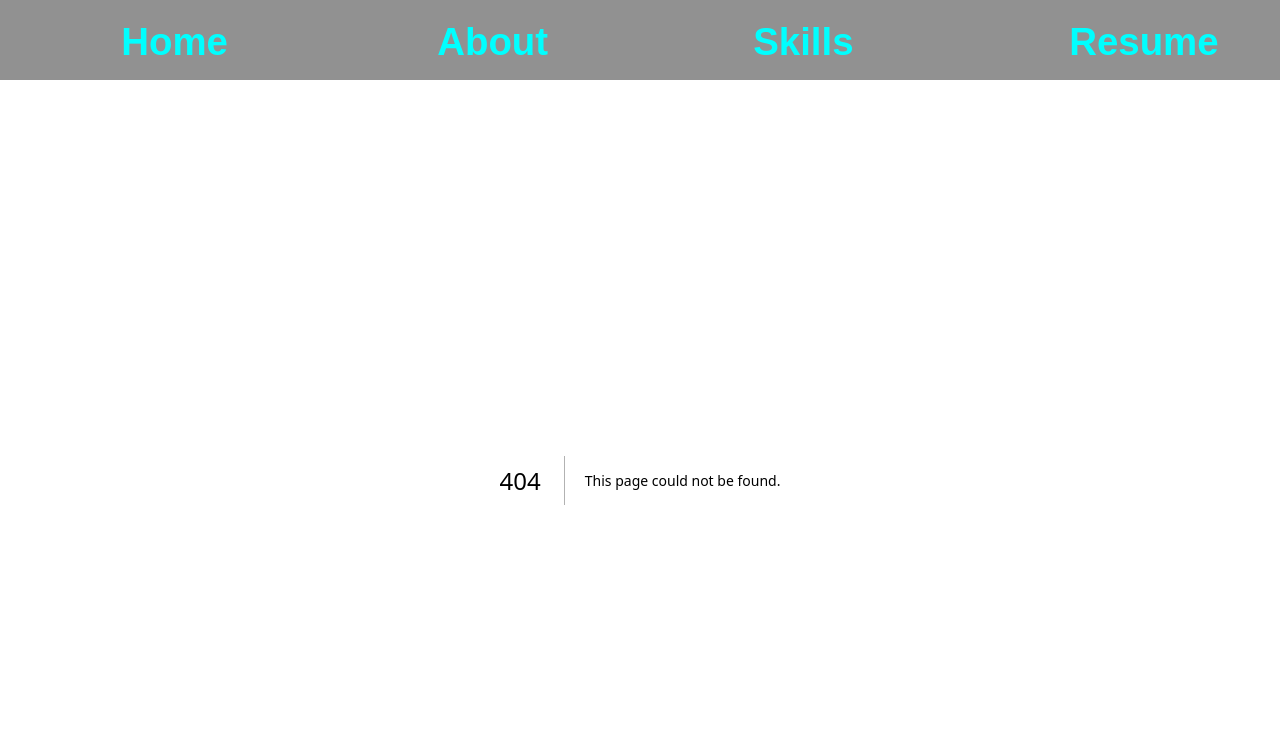
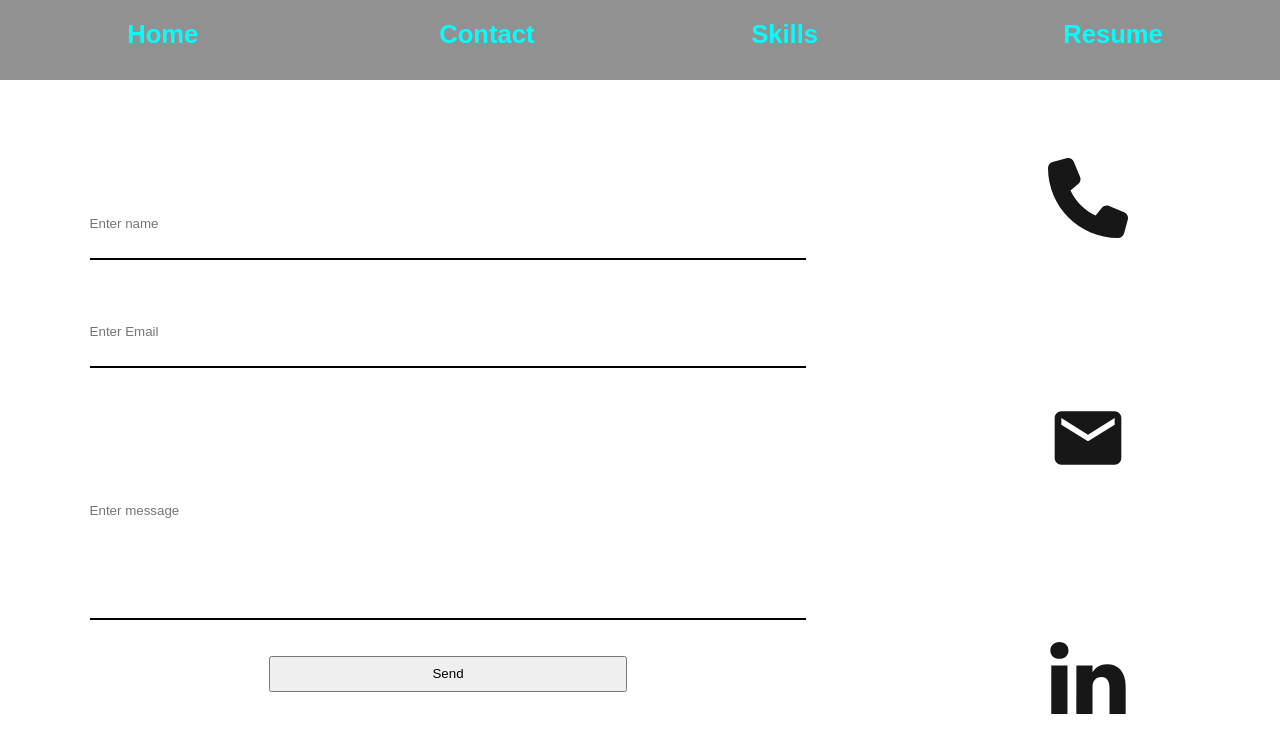
Before and after one commit to vishal730466/Portfolio, a Next.js app: page /Contact in a window 1280 px wide. Before the commit this address had no page. Shown: the top 752 px of the page. Built offline with nearby package versions, Linux system fonts and the light colour scheme.

Commit message:
Contact page added

```diff
--- /dev/null
+++ b/src/app/Contact/page.js
@@ -0,0 +1,56 @@
+"use client"
+import React, { useState, useEffect } from 'react'
+import { FaPhone } from "react-icons/fa6";
+import { MdEmail } from "react-icons/md";
+import { TfiLinkedin } from "react-icons/tfi";
+import "./style.css"
+
+const Contact = () => {
+    const [name, setname] = useState("")
+    const [Email, setEmail] = useState("")
+    const [message, setmessage] = useState("")
+
+    const [width, setwidth] = useState(1000)
+    useEffect(() => {
+        if (window) {
+            setwidth(window.innerWidth)
+        }
+    }, [width])
+
+    if (width > 450) {
+
+
+        return (
+            <div className='container'>
+                <div className='message_container'>
+                    <input className='name' type='text' placeholder='Enter name' value={name} onChange={((e) => setname(e.target.value))}></input>
+                    <input className='name' type='text' placeholder='Enter Email' value={Email} onChange={(e) => setEmail(e.target.value)}></input>
+                    <input className='message' type='text' placeholder='Enter message' value={message} onChange={(e) => setmessage(e.target.value)}></input>
+                    <button className='btn'>Send</button>
+                </div>
+                <div className='icons'>
+                    <a href='tel:+917304669130'>  <FaPhone style={{ fontSize: "10vh" }} />  </a>
+                    <a target='_blank' href='mailto:vishalingle98765@gmail.com' ><MdEmail style={{ fontSize: "10vh" }} /> </a>
+                    <a target='_blank' href='https://www.linkedin.com/in/vishal-ingle-298921335/ '> <TfiLinkedin style={{ fontSize: "10vh" }} /> </a>
+                </div>
+            </div>
+        )
+    } else {
+        return <div className='mob_container'>
+            <div className='mob_message_container'>
+                <input className='mob_name' type='text' placeholder='Enter name' value={name} onChange={((e) => setname(e.target.value))}></input>
+                <input className='mob_name' type='text' placeholder='Enter Email' value={Email} onChange={(e) => setEmail(e.target.value)}></input>
+                <input className='mob_message' type='text' placeholder='Enter message' value={message} onChange={(e) => setmessage(e.target.value)}></input>
+                <button className='mob_btn'>Send</button>
+            </div>
+            <div className='mob_icons'>
+                <a href='tel:+917304669130'> <FaPhone style={{ fontSize: "10vw" }} /> </a>
+                <a href='mailto:vishalingle98765@gmail.com'>   <MdEmail style={{ fontSize: "10vw" }} />    </a>
+                <a target='_blank' href='https://www.linkedin.com/in/vishal-ingle-298921335/ '> <TfiLinkedin style={{ fontSize: "10vw" }} /> </a>
+            </div>
+        </div>
+    }
+}
+
+
+export default Contact
--- /dev/null
+++ b/src/app/Contact/style.css
@@ -0,0 +1,106 @@
+.container {
+    height: 90vh;
+    width: 100vw;
+    display: flex;
+}
+
+.mob_container {
+    height: 90vh;
+    width: 100vw;
+    display: flex;
+    flex-direction: column;
+
+}
+
+.message_container {
+    width: 70%;
+    height: 100%;
+    display: flex;
+    flex-direction: column;
+    justify-content: center;
+    align-items: center;
+    /* border: 2px solid; */
+}
+
+.mob_message_container {
+    width: 100%;
+    height: 60%;
+    display: flex;
+    flex-direction: column;
+    justify-content: center;
+    align-items: center;
+    /* border: 2px solid; */
+}
+
+.icons {
+    height: 100%;
+    width: 30%;
+    /* border: 2px solid; */
+    display: flex;
+    flex-direction: column;
+    justify-content: space-around;
+    align-items: center;
+}
+
+.mob_icons {
+    height: 20%;
+    width: 100%;
+    /* border: 2px solid;  */
+    display: flex;
+    flex-direction: row;
+    justify-content: space-around;
+    align-items: center;
+    margin-top: 3vh;
+}
+
+.name {
+    height: 10%;
+    width: 80%;
+    margin: 2%;
+    /* border-radius: 5%; */
+}
+
+.mob_name {
+    height: 10%;
+    width: 80%;
+    margin: 5%;
+}
+
+.message {
+    height: 30%;
+    width: 80%;
+    margin: 2%;
+}
+
+.mob_message {
+    height: 15%;
+    width: 80%;
+    margin: 5%;
+}
+
+.btn {
+    height: 5%;
+    width: 40%;
+    margin: 2%;
+}
+
+.mob_btn {
+    height: 6.5%;
+    width: 60%;
+    margin: 5%;
+}
+
+ input {
+    border: none;
+    border-bottom: 2px solid;
+    transition: border-color 0.3s ease;
+    background-color: transparent;
+
+}
+
+ input:focus {
+    /* border: none; */
+    outline: none;
+    border-bottom: 4px solid rgb(12, 45, 89);
+    box-shadow: 0px 0px 0px -2px rgba(0, 0, 255, 0.75);
+}
--- a/src/app/about/page.js
+++ b/src/app/about/page.js
@@ -7,14 +7,12 @@ const About = () => {
          <div className='card'>
             <p>10th Standard</p>
             <p>SSC board </p>
-            <p> N.M.M.C. , Navi mumbai</p>
             <p>Percentage 78 </p>
          </div>
          <div className='card'>
             <p>12th Standard</p>
             <p>Commerce </p>
-            <p> K.B.P. college , Navi mumbai</p>
-            <p>Percentage  </p>
+            <p>Percentage  58</p>
          </div>
          <div className='card'>
             <p>Graduation</p>
--- a/src/app/globals.css
+++ b/src/app/globals.css
@@ -80,7 +80,7 @@ a {
   border: 2px solid rgb(34, 208, 153);
 }
 .nav{
-  padding: 1vh;
+  padding: 2vh;
   height: 10vh;
   min-width: 400px;
   width: 100vw;
@@ -90,7 +90,7 @@ a {
   /* position: absolute; */
   /* right: 5vw; */
   list-style: none;
-  font-size: 3vw;
+  font-size: 2vw;
   font-weight: bold;
   /* border: 2px solid red;   */
 
--- a/src/app/nav.js
+++ b/src/app/nav.js
@@ -1,4 +1,5 @@
 "use client"
+import Link from 'next/link'
 import React, { useEffect,useRef,useState } from 'react'
 
 const Navbar = () => {
@@ -13,8 +14,8 @@ const Navbar = () => {
   if (width>400) {
     return (
       <div className='nav'>
-          <li>Home</li>
-          <li>About</li>
+      <Link href="/"><li>Home</li></Link>
+      <Link href="/Contact"><li>Contact</li></Link>
           <li>Skills</li>
           <li>Resume</li>
       </div>
@@ -22,8 +23,8 @@ const Navbar = () => {
   } else {
      return(<div>
         <div className='mob_nav'>
-          <li>Home</li>
-          <li>About</li>
+          <Link href="/"><li>Home</li></Link>
+          <Link href="/Contact"><li>Contact</li></Link>
           <li>Skills</li>
           <li>Resume</li>
       </div>
```
Also changed, not shown: package.json (+4 -3 lines), 1 other file (tests, documents, lock files or other folders).
